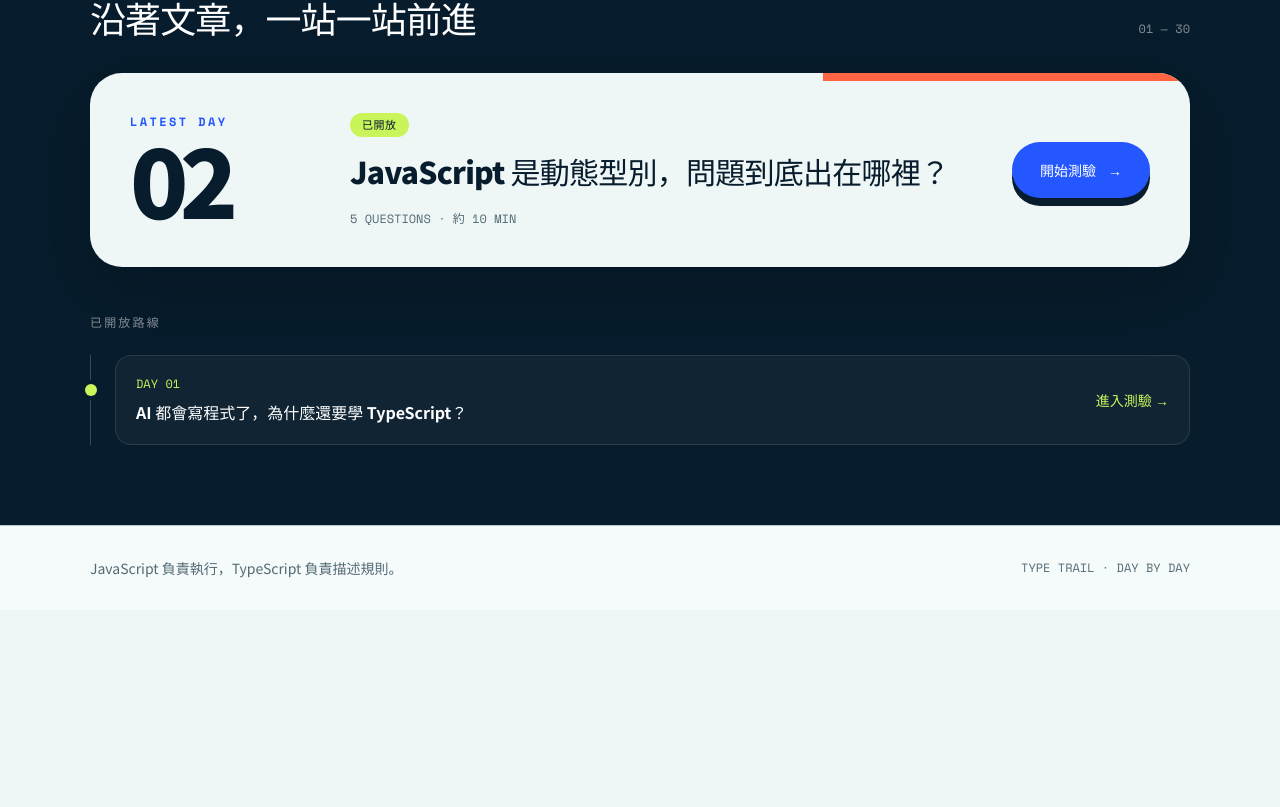
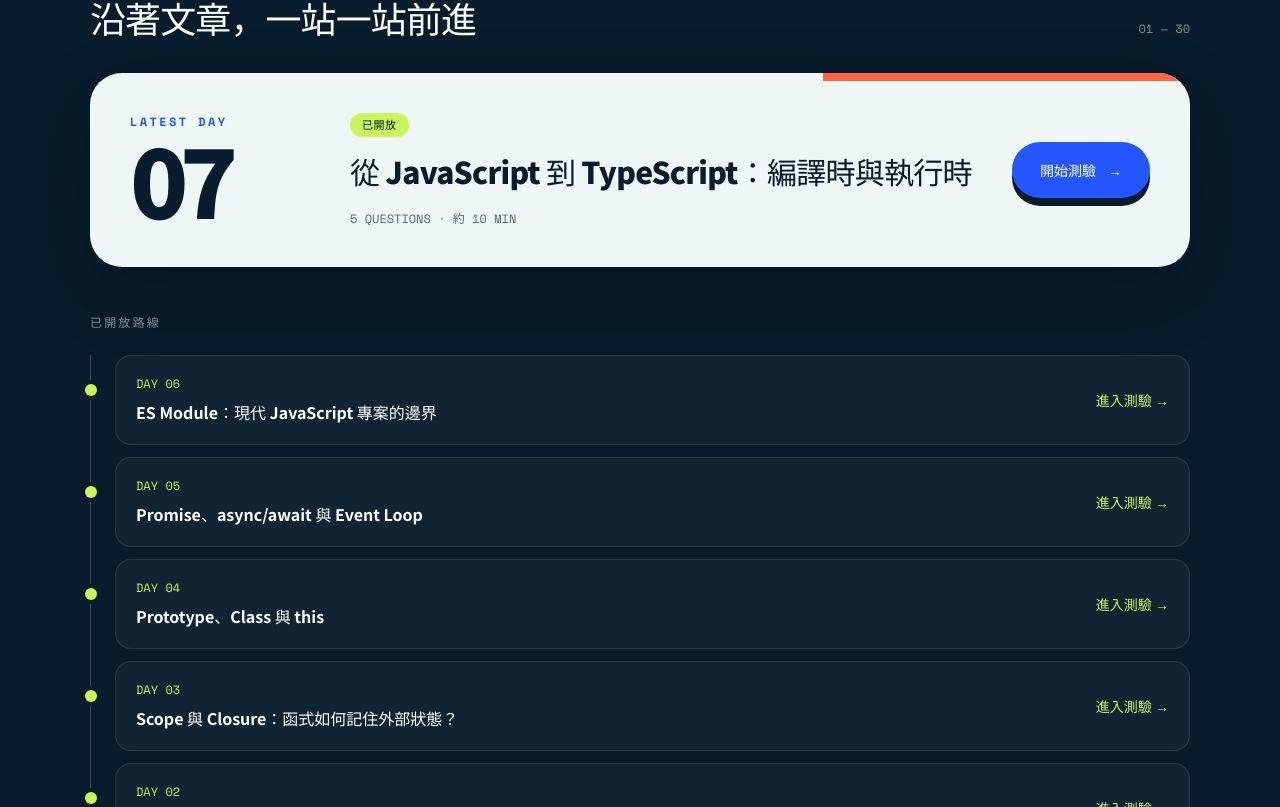
Before and after one commit to johnsonchen3669/type-trail, an Angular app: page /#/ in a window 1280 px wide. Shown: the part 773-1580 px from the top of the page. Before the commit the page ends 1383 px from the top, so only its background shows below. Built offline with nearby package versions, Linux system fonts and the light colour scheme.

Commit message:
feat: publish quizzes through day 7

```diff
--- a/src/app/quiz/quiz-catalog.ts
+++ b/src/app/quiz/quiz-catalog.ts
@@ -33,6 +33,36 @@
     title: 'JavaScript 是動態型別，問題到底出在哪裡？',
     loadQuiz: () => import('./day-02.data').then((module) => module.dayTwoQuiz),
   },
+  {
+    status: 'published',
+    day: 3,
+    title: 'Scope 與 Closure：函式如何記住外部狀態？',
+    loadQuiz: () => import('./day-03.data').then((module) => module.dayThreeQuiz),
+  },
+  {
+    status: 'published',
+    day: 4,
+    title: 'Prototype、Class 與 this',
+    loadQuiz: () => import('./day-04.data').then((module) => module.dayFourQuiz),
+  },
+  {
+    status: 'published',
+    day: 5,
+    title: 'Promise、async/await 與 Event Loop',
+    loadQuiz: () => import('./day-05.data').then((module) => module.dayFiveQuiz),
+  },
+  {
+    status: 'published',
+    day: 6,
+    title: 'ES Module：現代 JavaScript 專案的邊界',
+    loadQuiz: () => import('./day-06.data').then((module) => module.daySixQuiz),
+  },
+  {
+    status: 'published',
+    day: 7,
+    title: '從 JavaScript 到 TypeScript：編譯時與執行時',
+    loadQuiz: () => import('./day-07.data').then((module) => module.daySevenQuiz),
+  },
 ];
 
 export const publishedQuizzes = quizCatalog.filter(
```
Also changed, not shown: 2 other files (tests, documents, lock files or other folders).
